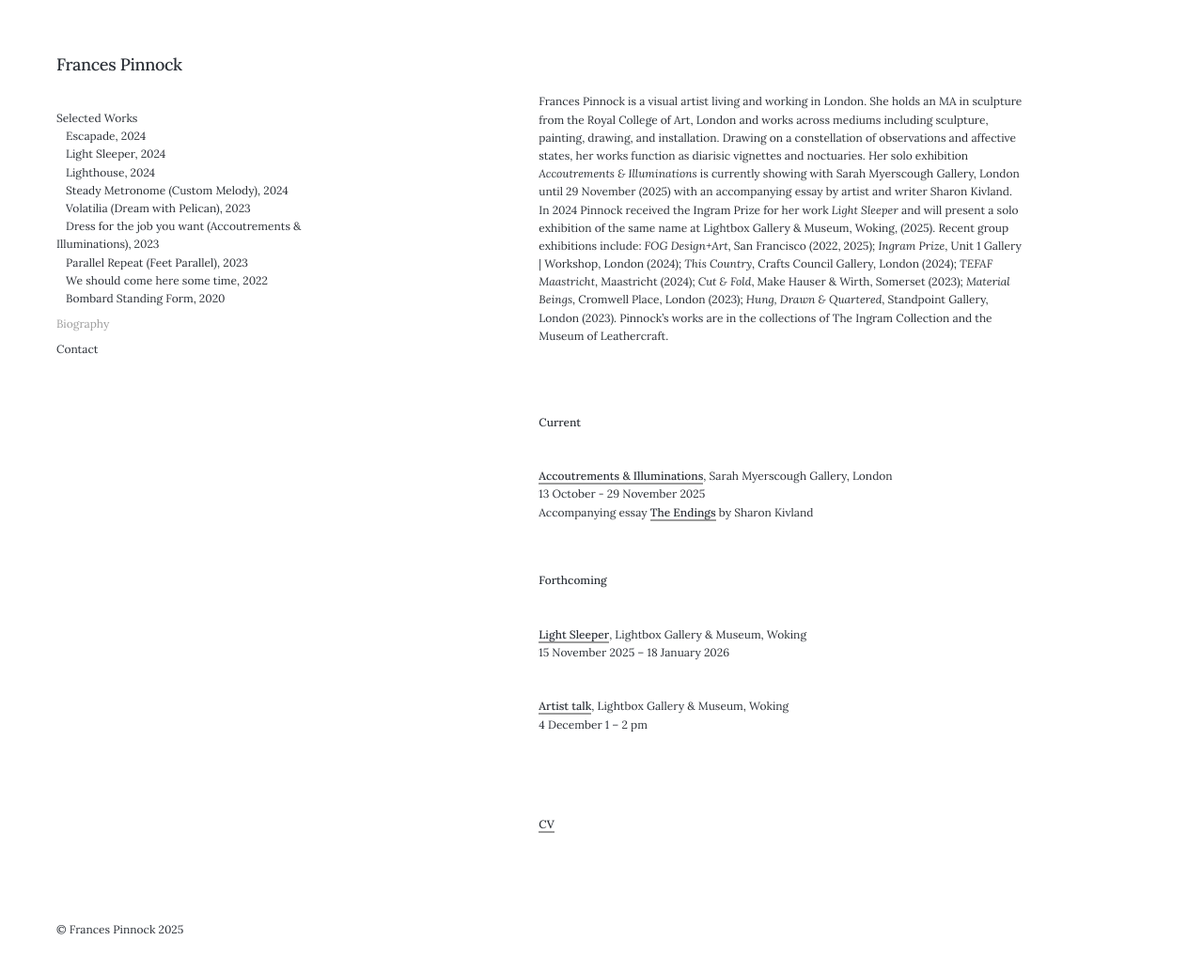
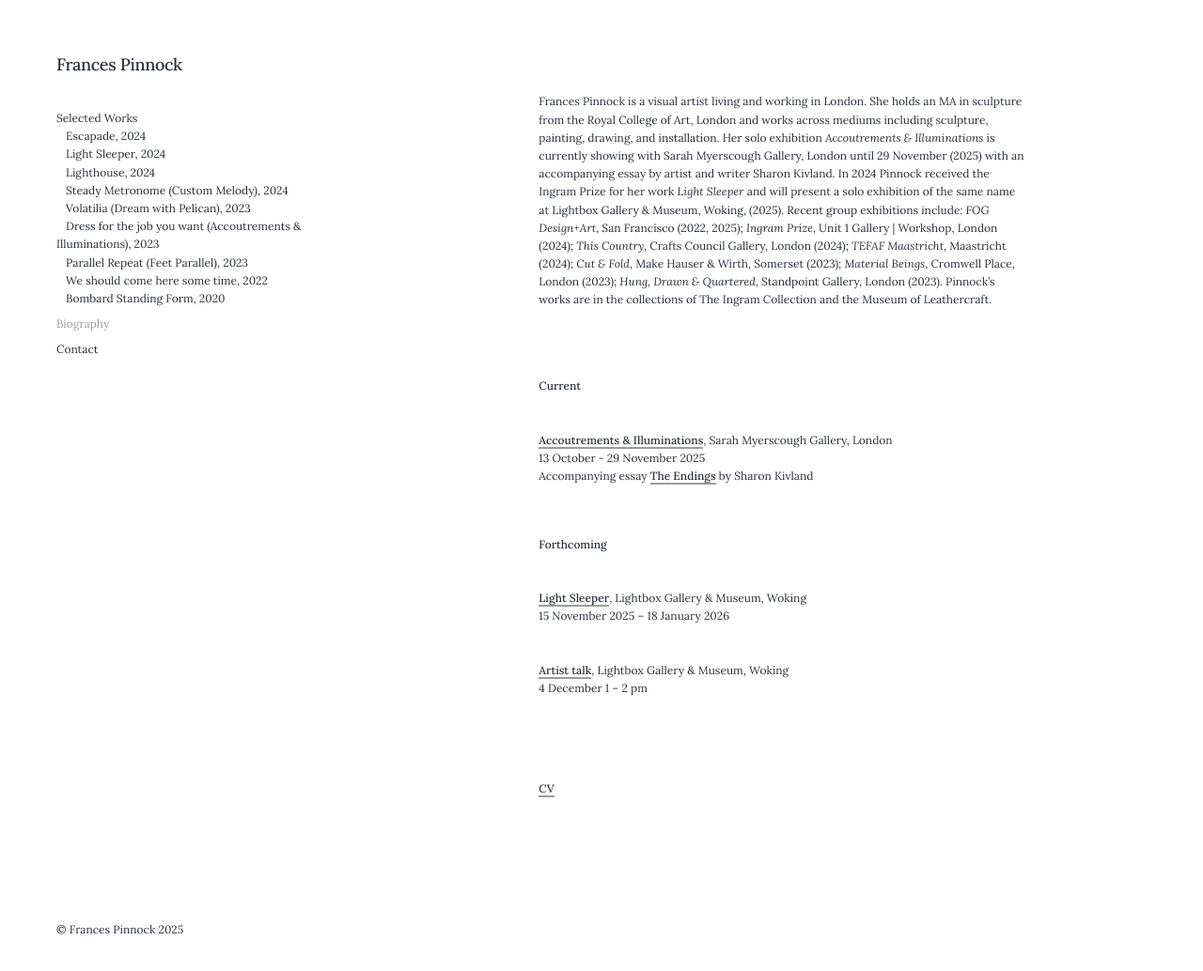
Before and after one commit to francespinnock/francespinnock.github.io, a Jekyll site: the page built from _pages/bio.md, in a window 1280 px wide and 1039 px high. Shown: the top 1034 px of the window at 94% size. Built offline with Jekyll 4.4.1, drawn with Linux system fonts in a browser that asks for light colours; nearby versions of some CDN libraries.

Commit message:
Update bio.md

```diff
--- a/_pages/bio.md
+++ b/_pages/bio.md
@@ -4,7 +4,7 @@ subtitle:
 description: Frances Pinnock - Biography
 ---
 <br/>
-Frances Pinnock is a visual artist living and working in London. She holds an MA in sculpture from the Royal College of Art, London and works across mediums including sculpture, painting, drawing, and installation. Drawing on a constellation of observations and affective states, her works function as diarisic vignettes and noctuaries. Her solo exhibition _Accoutrements & Illuminations_ is currently showing with Sarah Myerscough Gallery, London until 29 November (2025) with an accompanying essay by artist and writer Sharon Kivland. In 2024 Pinnock received the Ingram Prize for her work _Light Sleeper_ and will present a solo exhibition of the same name at Lightbox Gallery & Museum, Woking, (2025). Recent group exhibitions include: _FOG Design+Art_, San Francisco (2022, 2025); _Ingram Prize_, Unit 1 Gallery | Workshop, London (2024); _This Country_, Crafts Council Gallery, London (2024); _TEFAF Maastricht_, Maastricht (2024); _Cut & Fold_, Make Hauser & Wirth, Somerset (2023); _Material Beings_, Cromwell Place, London (2023); _Hung, Drawn & Quartered_, Standpoint Gallery, London (2023). Pinnock's works are in the collections of The Ingram Collection and the Museum of Leathercraft.
+Frances Pinnock is a visual artist living and working in London. She holds an MA in sculpture from the Royal College of Art, London and works across mediums including sculpture, painting, drawing, and installation. Her solo exhibition _Accoutrements & Illuminations_ is currently showing with Sarah Myerscough Gallery, London until 29 November (2025) with an accompanying essay by artist and writer Sharon Kivland. In 2024 Pinnock received the Ingram Prize for her work _Light Sleeper_ and will present a solo exhibition of the same name at Lightbox Gallery & Museum, Woking, (2025). Recent group exhibitions include: _FOG Design+Art_, San Francisco (2022, 2025); _Ingram Prize_, Unit 1 Gallery | Workshop, London (2024); _This Country_, Crafts Council Gallery, London (2024); _TEFAF Maastricht_, Maastricht (2024); _Cut & Fold_, Make Hauser & Wirth, Somerset (2023); _Material Beings_, Cromwell Place, London (2023); _Hung, Drawn & Quartered_, Standpoint Gallery, London (2023). Pinnock's works are in the collections of The Ingram Collection and the Museum of Leathercraft.
 <br/>
 <br/>
 
```
